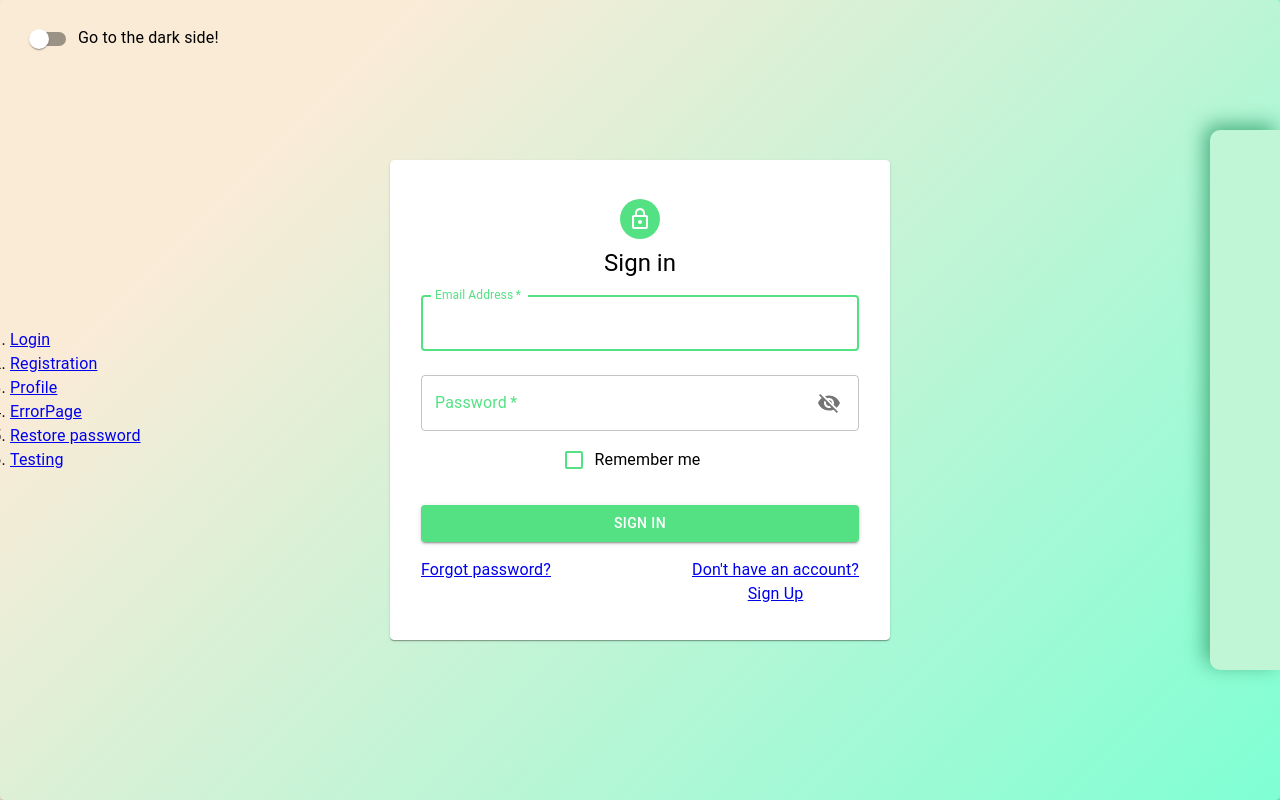
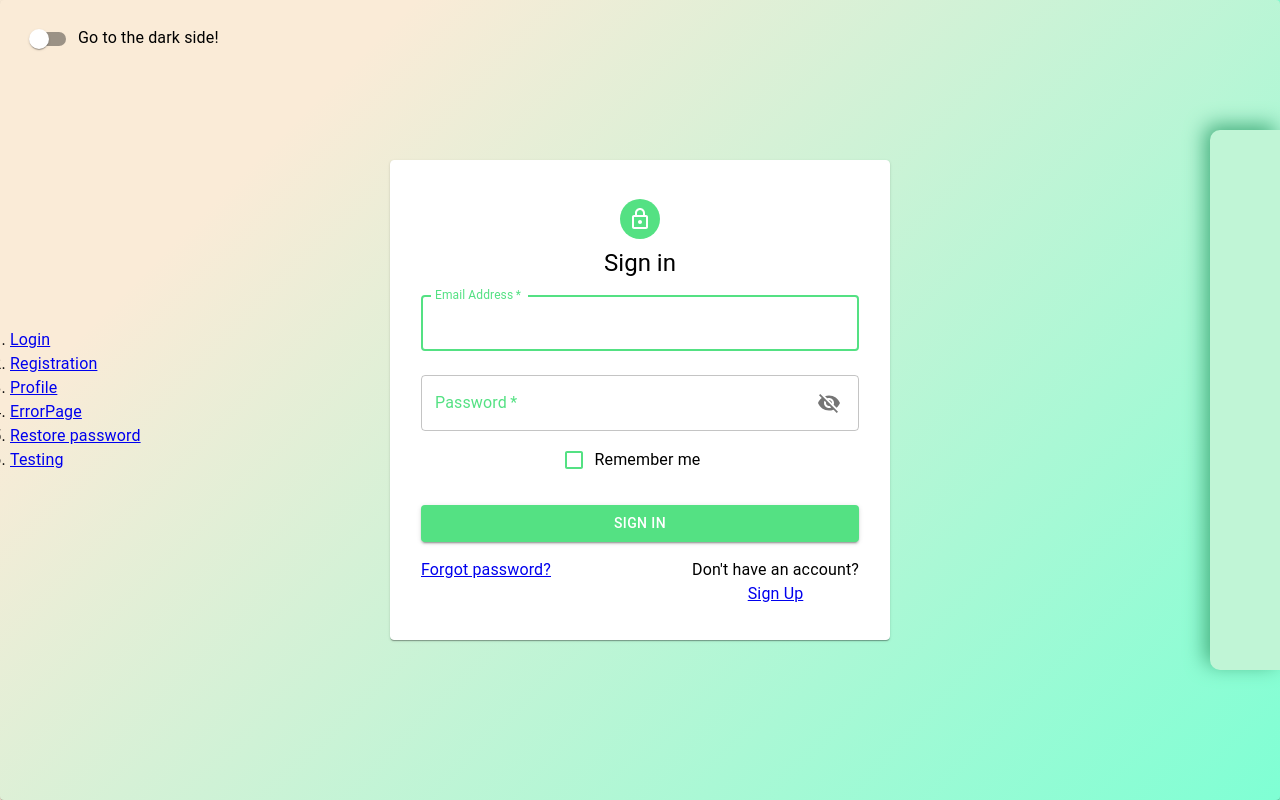
Before and after one commit to katesunday/new-project-ighw, a React (Create React App) app: page /#/login in a window 1280 px wide. Built offline with nearby package versions, Linux system fonts and the light colour scheme; no server answers.

Commit message:
lil bit of css

```diff
--- a/src/App.tsx
+++ b/src/App.tsx
@@ -10,7 +10,6 @@ import {useAppDispatch, useAppSelector} from './utils/hooks';
 import {meRequest} from './reducers/appReducer';
 import {LinearProgress, Paper, Switch, ThemeProvider} from '@mui/material';
 import {Error404} from './components/Error404/Error404';
-import Container from '@mui/material/Container';
 import Navigation from './components/Navigation/Navigation';
 import s from './styles/app.module.css'
 
--- a/src/components/Login/Login.tsx
+++ b/src/components/Login/Login.tsx
@@ -133,8 +133,9 @@ const Login = () => {
                                 </NavLink>
                             </Grid>
                             <Grid item style={{textAlign: 'center'}}>
+                                <span>Don't have an account?<br/></span>
                                 <NavLink to='/registration'>
-                                    <span>Don't have an account?<br/> Sign Up</span>
+                                   <span> Sign Up</span>
                                 </NavLink>
                             </Grid>
                         </Grid>
--- a/src/components/Login/login.module.css
+++ b/src/components/Login/login.module.css
@@ -2,9 +2,10 @@
 border: 1px solid white;
     background: #f5f6f7;
     width: 500px;
-    height: 480px;
+    min-height: 480px;
     padding: 30px;
     border-radius: 20px;
+
 }
 .boxStyles{
     display: flex;
```
